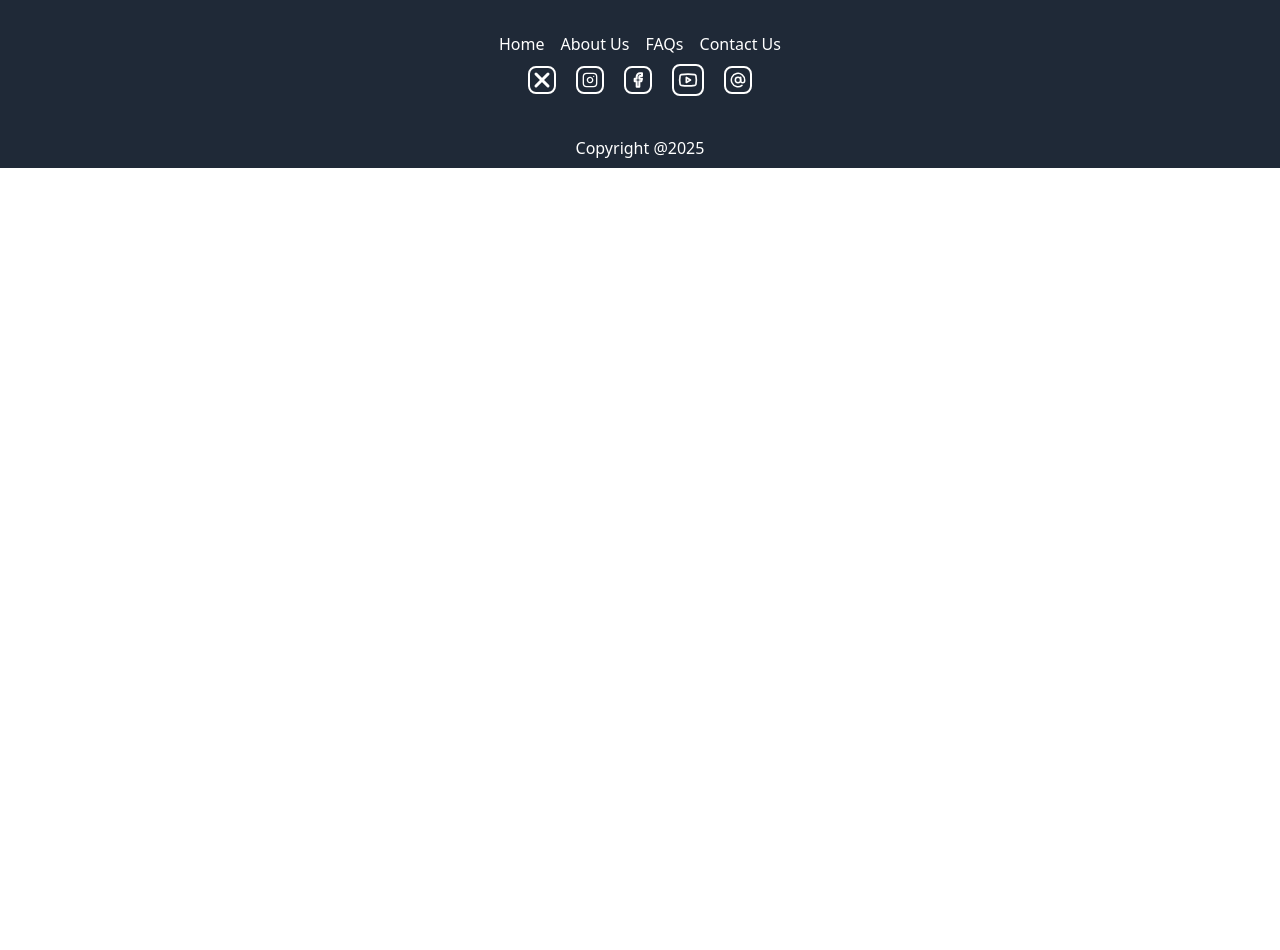
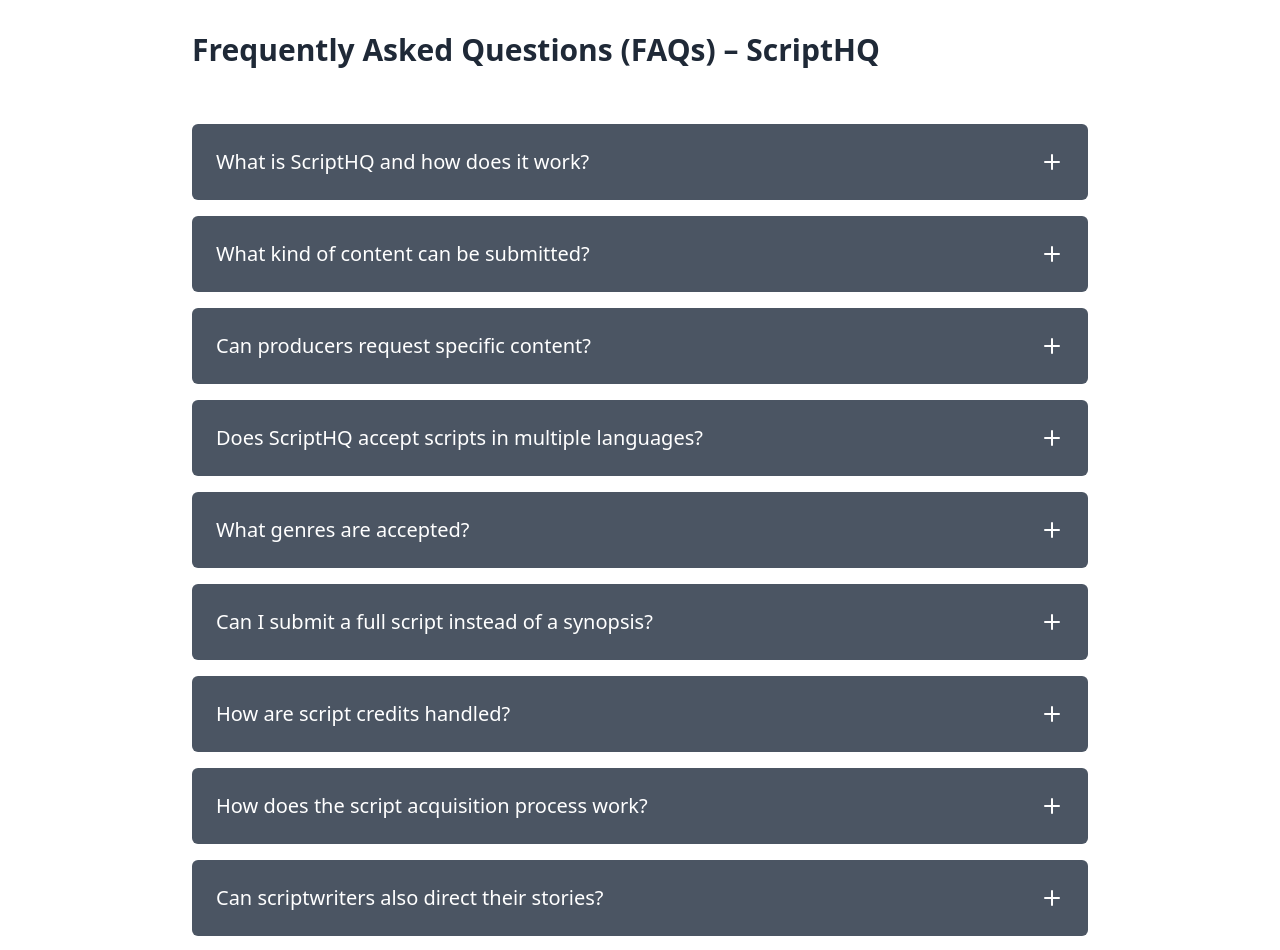
Before and after one commit to Anshu-patidar01/inter-project, a React (Vite) app in the folder frontend/: page /FAQ in a window 1280 px wide. Shown: the part 80-1030 px from the top of the page. Before the commit the page ends 800 px from the top, so only its background shows below. Built offline with nearby package versions, Linux system fonts and the light colour scheme.

Commit message:
FAQ updated

```diff
--- a/frontend/src/Routes/UserRoute.jsx
+++ b/frontend/src/Routes/UserRoute.jsx
@@ -15,6 +15,7 @@
 import ProtectedRoute from "./ProtectedRoute";
 import NavigationBar from "../components/NavigationBar";
 import Footer from "../page/Footer";
+import FAQ from "../page/FAQ";
 
 function UserRoute() {
   return (
@@ -28,6 +29,7 @@
         <Route path="/category" element={<CategoryPage />} />
         <Route path="/contact" element={<ContactPage />} />
         <Route path="/about" element={<About />} />
+        <Route path="/FAQ" element={<FAQ />} />
         <Route path="/forgot/:token" element={<Forgot />} />
 
         {/* Profile protected */}
--- a/frontend/src/components/NavigationBar.jsx
+++ b/frontend/src/components/NavigationBar.jsx
@@ -312,7 +312,7 @@
                   </div>
                 </div>
                 <Link
-                  to={"/"}
+                  to={"/FAQ"}
                   className={
                     "hover:scale-110 text-white rounded-md px-3 py-2 text-sm font-medium"
                   }
--- /dev/null
+++ b/frontend/src/page/FAQ.jsx
@@ -0,0 +1,124 @@
+import { useState } from "react";
+import { Plus, X } from "lucide-react";
+
+export default function FAQ() {
+  const [openIndex, setOpenIndex] = useState(""); // Start with the second item open
+
+  const faqItems = [
+    {
+      question: "What is ScriptHQ and how does it work?",
+      answer:
+        "ScriptHQ is a platform that connects writers and industry professionals by offering a Script Submission Platform for writers and an Industry Content Request section for producers. Writers submit their ideas, scripts, lyrics, or poems, while industry professionals can browse submitted content or post content requirements.",
+    },
+    {
+      question: "What kind of content can be submitted?",
+      answer:
+        "Writers can submit story ideas, full scripts, lyrics, poems, music compositions, and more in any language and genre through our Script Submission Platform.",
+    },
+    {
+      question: "Can producers request specific content?",
+      answer:
+        "Yes. Producers, directors, and content creators can submit their requirements for scripts, lyrics, stories, or any creative content through the Industry Content Request section. Writers can then work on these requirements and submit their work.",
+    },
+    {
+      question: "Does ScriptHQ accept scripts in multiple languages?",
+      answer:
+        "Yes. ScriptHQ supports content in any language, making stories accessible to a global audience.",
+    },
+    {
+      question: "What genres are accepted?",
+      answer:
+        "ScriptHQ accepts scripts across all genres, including Thriller, Sci-Fi, Drama, Horror, Comedy, Action, Fantasy, Historical, and Biopics, among others.",
+    },
+    {
+      question: "Can I submit a full script instead of a synopsis?",
+      answer:
+        "Yes. Writers can submit either a synopsis or a full script, depending on what stage their story is in.",
+    },
+    {
+      question: "How are script credits handled?",
+      answer:
+        "Writers receive due credit for their submitted content. ScriptHQ must also be credited for curating the script.",
+    },
+    {
+      question: "How does the script acquisition process work?",
+      answer:
+        "Scripts are either acquired outright or licensed, with agreements structured to ensure fair compensation for writers. Remake rights in multiple languages can also be discussed.",
+    },
+    {
+      question: "Can scriptwriters also direct their stories?",
+      answer:
+        "Yes, but only if the producer or lead actor agrees. While script acquisition does not guarantee a directorial role, experienced writer-directors may be considered.",
+    },
+    {
+      question: "How secure is my intellectual property?",
+      answer:
+        "ScriptHQ ensures high-level security for all submitted scripts, protecting the rights of writers and preventing unauthorized access.",
+    },
+    {
+      question: "Can industry professionals directly negotiate with writers?",
+      answer:
+        "No. All negotiations and agreements are handled through ScriptHQ to protect both writers and producers and ensure fair transactions.",
+    },
+    {
+      question: "Are there any charges for submitting or reviewing content?",
+      answer:
+        "No. Writers can submit their content for free, and producers can review available scripts at no cost. Fees apply only when a script is finalized for acquisition.",
+    },
+    {
+      question: "What types of scripts are available on ScriptHQ?",
+      answer:
+        "ScriptHQ constantly curates and updates its collection of high-quality, original scripts across multiple genres. Our platform ensures that industry professionals have access to fresh and engaging content, tailored to meet cinematic demands.",
+    },
+    {
+      question: "Who can submit content?",
+      answer:
+        "Anyone with a unique and original story can submit, regardless of industry background.",
+    },
+    {
+      question: "How do I get started with ScriptHQ?",
+      answer: ` Writers: Submit your ideas via the Script Submission Platform. Industry Professionals: Find or request content through the Industry Content Request section.`,
+    },
+  ];
+
+  const toggleFaq = (index) => {
+    setOpenIndex(openIndex === index ? null : index);
+  };
+
+  return (
+    <div className="bg-white text-gray-800 min-h-screen p-6 md:p-12">
+      <div className="max-w-4xl mx-auto">
+        <h1 className="text-3xl md:text-3xl font-bold mb-8">
+          Frequently Asked Questions (FAQs) – ScriptHQ
+        </h1>
+        <br />
+
+        <div className="space-y-4">
+          {faqItems.map((item, index) => (
+            <div key={index} className="rounded-md overflow-hidden">
+              <button
+                onClick={() => toggleFaq(index)}
+                className="w-full bg-gray-600 hover:bg-gray-900 text-white transition-colors p-6 flex justify-between items-center"
+              >
+                <span className="text-lg md:text-xl text-left">
+                  {item.question}
+                </span>
+                {openIndex === index ? (
+                  <X className="w-6 h-6 flex-shrink-0" />
+                ) : (
+                  <Plus className="w-6 h-6 flex-shrink-0" />
+                )}
+              </button>
+
+              {openIndex === index && (
+                <div className="bg-gray-600 text-gray-300 p-6 text-lg">
+                  {item.answer}
+                </div>
+              )}
+            </div>
+          ))}
+        </div>
+      </div>
+    </div>
+  );
+}
```
